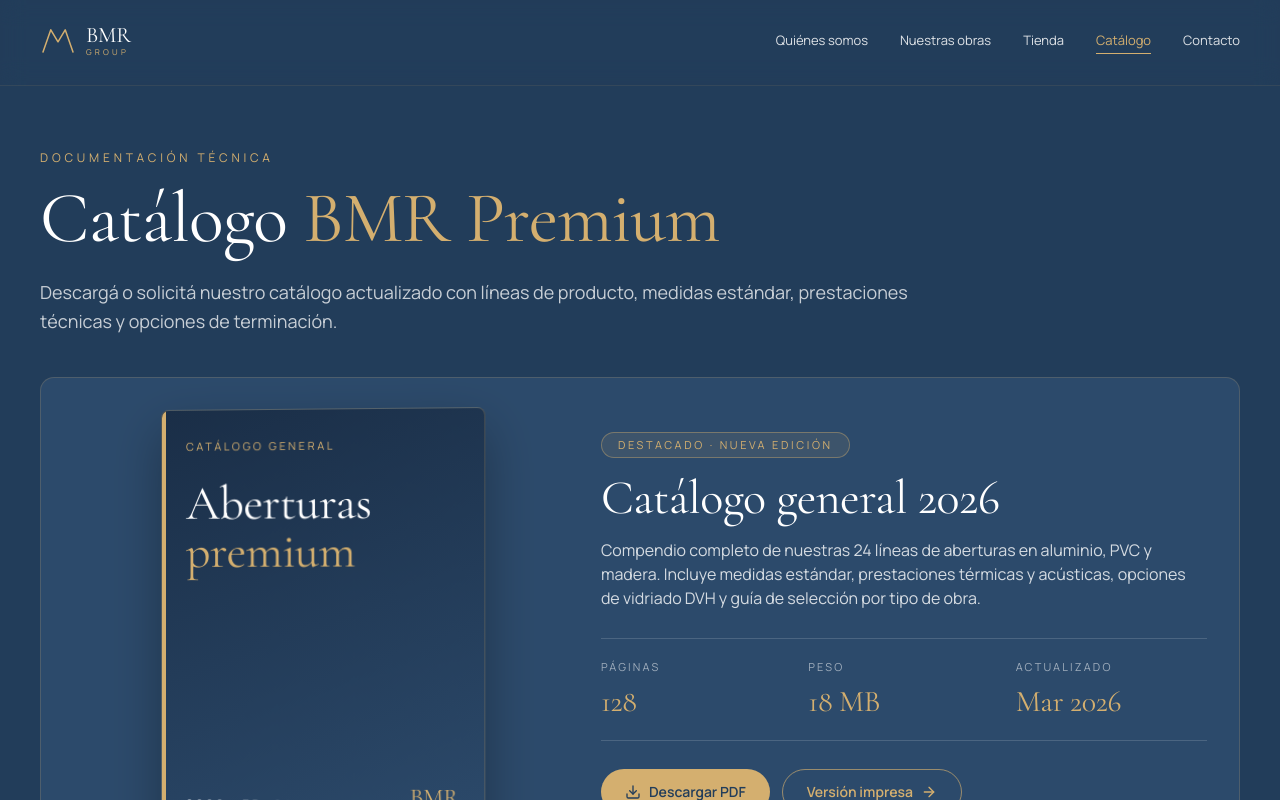
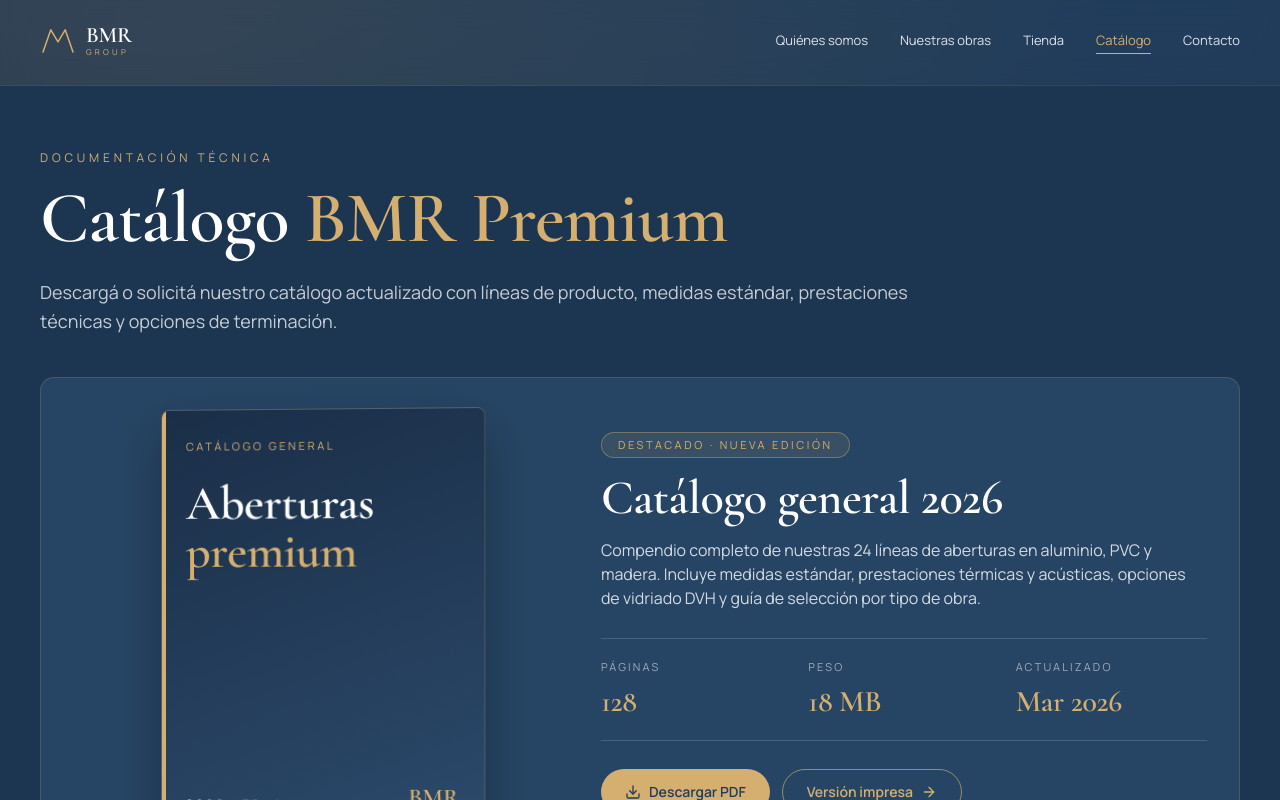
Before and after one commit to Danibentan/WebpageBmrgroup, a Next.js app: page /catalogo in a window 1280 px wide. Shown: the top 800 px of the page. Built offline with nearby package versions, Linux system fonts and the light colour scheme.

Commit message:
Apply updated visual palette and typography weight

```diff
--- a/app/globals.css
+++ b/app/globals.css
@@ -4,22 +4,25 @@
 
 :root {
   color-scheme: light;
-  --bmr-ink: #030a1c;
-  --bmr-navy: #223D5A;
-  --bmr-navy-soft: #2C4A6B;
-  --bg-primary: #223D5A;
-  --bg-elevated-1: #2C4A6B;
-  --bg-elevated-2: #182E47;
-  --bmr-gold: #c9ab66;
-  --bmr-silver: #96a3be;
-  --bmr-white: #f2f4f8;
+  --bmr-ink: #071321;
+  --bmr-navy: #1c3551;
+  --bmr-navy-soft: #264564;
+  --bg-primary: #1c3551;
+  --bg-elevated-1: #264564;
+  --bg-elevated-2: #142b44;
+  --bmr-gold: #d4af6f;
+  --bmr-silver: #aebfd4;
+  --bmr-white: #f4f7fb;
   --nav-height: 86px;
 }
 
 body {
   margin: 0;
   font-family: var(--font-manrope), system-ui, -apple-system, sans-serif;
-  background: var(--bg-primary);
+  background:
+    radial-gradient(circle at 10% -5%, rgba(212, 175, 111, 0.14), transparent 35%),
+    radial-gradient(circle at 90% 0%, rgba(58, 99, 139, 0.18), transparent 40%),
+    linear-gradient(180deg, var(--bg-primary) 0%, var(--bg-elevated-2) 100%);
   color: var(--bmr-white);
 }
 
@@ -44,10 +47,11 @@ h3,
 
 .font-editorial {
   font-feature-settings: 'liga' 1, 'dlig' 1;
+  font-weight: 600;
 }
 
 .text-gold-gradient {
-  background: linear-gradient(180deg, #d4b876 0%, #c9a961 100%);
+  background: linear-gradient(180deg, #e0c289 0%, var(--bmr-gold) 100%);
   -webkit-background-clip: text;
   -webkit-text-fill-color: transparent;
   background-clip: text;
--- a/tailwind.config.ts
+++ b/tailwind.config.ts
@@ -6,9 +6,9 @@ const config: Config = {
     extend: {
       colors: {
         navy: {
-          DEFAULT: "#223D5A",
-          elevated: "#2C4A6B",
-          deep: "#182E47"
+          DEFAULT: "#1c3551",
+          elevated: "#264564",
+          deep: "#142b44"
         }
       }
     }
```
Also changed, not shown: content/obras.ts (+6 -6 lines).
